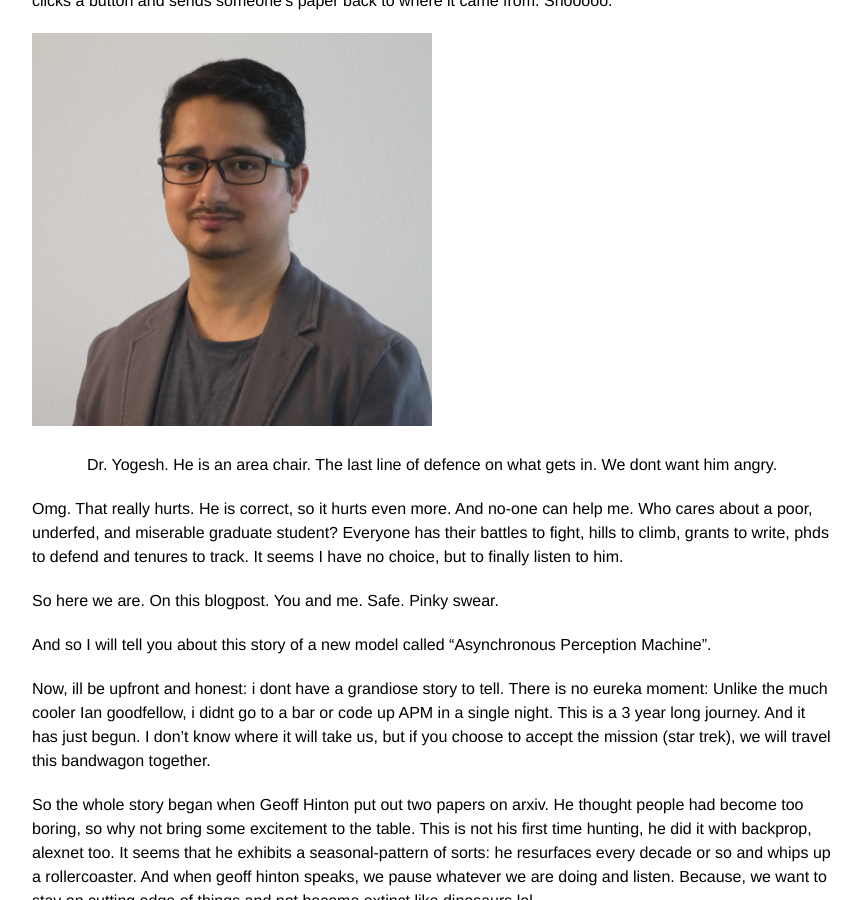
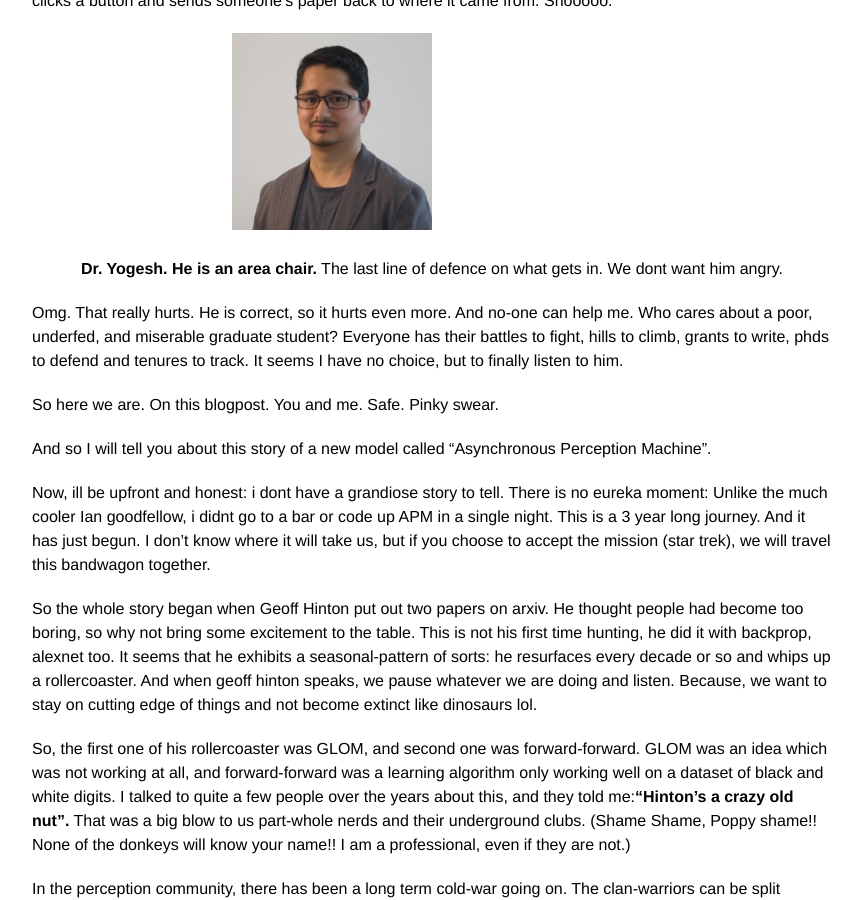
Before and after one commit to rajatmodi62/rajatmodi62.github.io, a Jekyll site: the page built from _posts/2024-10-26-hinton_apm.md, in a window 1280 px wide and 900 px high, scrolled down 2406 px. Shown: the whole window, without its empty margins (208-1069 px from the left). Built offline with Jekyll 4.4.1, drawn with Linux system fonts in a browser that asks for light colours; comment, search, counter and statistics services are not loaded.

Commit message:
soft link blog

```diff
--- a/_posts/2024-10-26-hinton_apm.md
+++ b/_posts/2024-10-26-hinton_apm.md
@@ -40,11 +40,11 @@ You know what? he really takes all this stuff seriously. A lot of people are exc
 
 As I gather my wits by what just happened, he swivels on his chair. Wheeeee. His desk is 45 degrees away from where I am s(h)itting, but within a constant slapping radius. Openreview is open on his screen for his review. He clicks a button and sends someone's paper back to where it came from.  Shooooo.
 
-<div class="text-center" style="margin: 0 auto; max-width: 800px;"> <!-- Set max-width as needed -->
+<div class="text-center" style="margin: 0 auto; max-width: 400px;"> <!-- Set max-width as needed -->
     <img class="img-fluid" src="{{ site.baseurl }}\assets\img\apm\yogesh.jpg" style="width: 50%; height: auto;"> <!-- Image width is 50% of its parent -->
 </div>
 <div class="caption" style="text-align: center;">
-    Dr. Yogesh. He is an area chair. The last line of defence on what gets in. We dont want him angry.
+    <b>Dr. Yogesh. He is an area chair.</b> The last line of defence on what gets in. We dont want him angry.
 </div>
 
 Omg. That really hurts. He is correct, so it hurts even more. And no-one can help me. Who cares about a poor, underfed, and miserable graduate student? Everyone has their battles to fight, hills to climb, grants to write, phds to defend and tenures to track. It seems I have no choice, but to finally listen to him.
```
